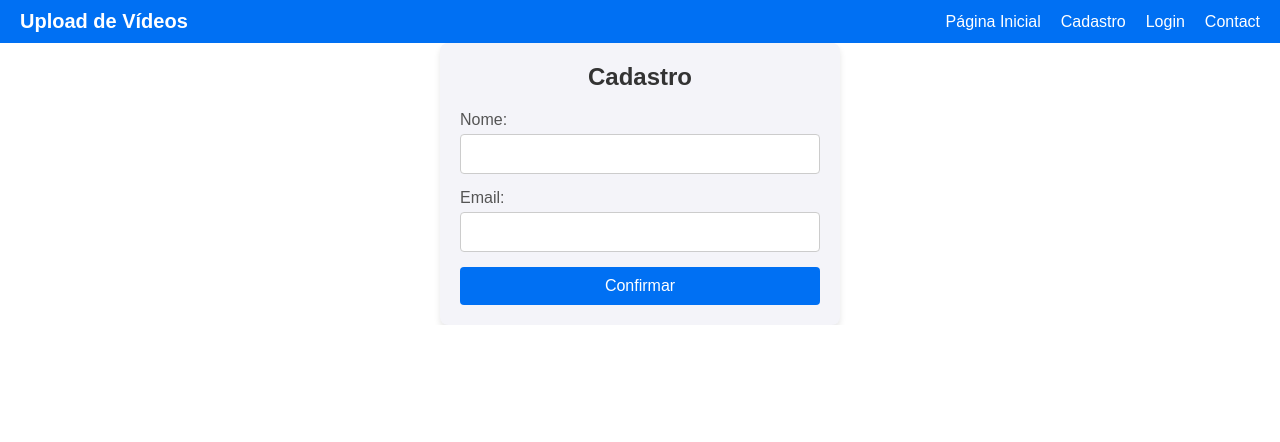
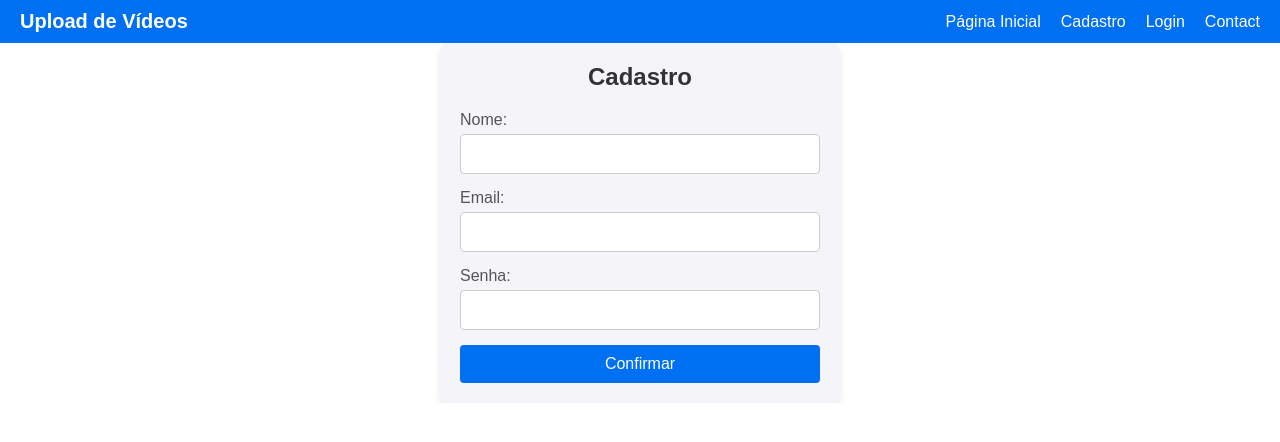
Before and after one commit to gnegraoleal/processo-de-software, a Next.js app: page /cadastro in a window 1280 px wide. Shown: the top 442 px of the page. Built offline with nearby package versions, Linux system fonts and the light colour scheme.

Commit message:
Mudanças no cadastro

```diff
--- a/src/app/components/CadastroForm.tsx
+++ b/src/app/components/CadastroForm.tsx
@@ -4,25 +4,13 @@ import React, { useState } from 'react';
 const CadastroForm: React.FC = () => {
   const [nome, setNome] = useState<string>('');
   const [email, setEmail] = useState<string>('');
-  const [mensagem, setMensagem] = useState<string>('');
+  const [password, setPassword] = useState<string>('');
 
   const handleSubmit = async (e: React.FormEvent) => {
     e.preventDefault();
 
-    const response = await fetch('http://localhost:3001/api/cadastro', {
-      method: 'POST',
-      headers: {
-        'Content-Type': 'application/json',
-      },
-      body: JSON.stringify({ nome, email }),
-    });
-
-    if (response.ok) {
-      const data = await response.json();
-      setMensagem(data.mensagem);
-    } else {
-      setMensagem('Erro ao cadastrar. Tente novamente.');
-    }
+    // Lógica de envio pode ser adicionada aqui, se necessário
+    console.log({ nome, email, password });
   };
 
   return (
@@ -51,9 +39,19 @@ const CadastroForm: React.FC = () => {
             required
           />
         </div>
+        <div style={styles.field}>
+          <label htmlFor="senha" style={styles.label}>Senha:</label>
+          <input
+            type="password"
+            id="password"
+            value={password}
+            onChange={(e) => setPassword(e.target.value)}
+            style={styles.input}
+            required
+          />
+        </div>
         <button type="submit" style={styles.button}>Confirmar</button>
       </form>
-      {mensagem && <p style={styles.message}>{mensagem}</p>}
     </div>
   );
 };
@@ -103,11 +101,6 @@ const styles = {
     cursor: 'pointer',
     transition: 'background-color 0.3s',
   },
-  message: {
-    marginTop: '15px',
-    textAlign: 'center' as const,
-    color: 'green',
-  },
 };
 
 export default CadastroForm;
```
